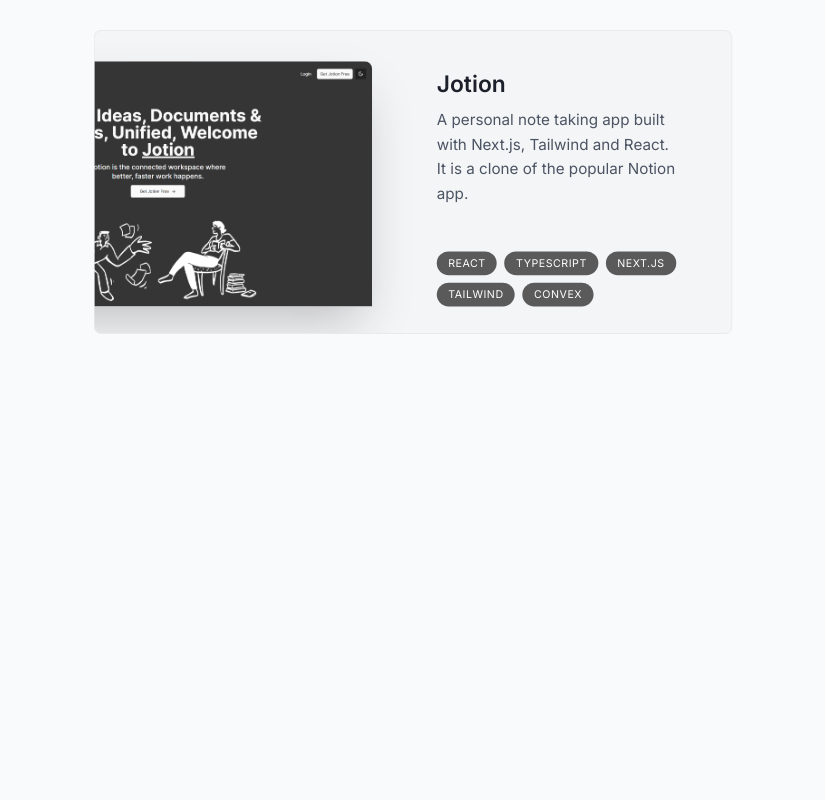
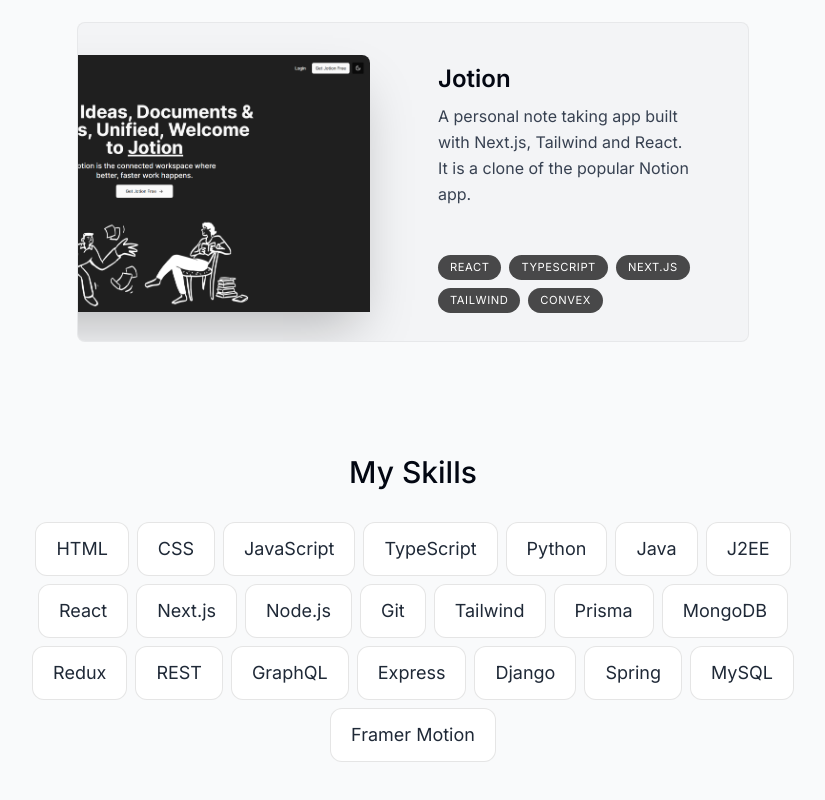
Before and after one commit to tabsheermk/tabsheermk-portfolio, a Next.js app: page / in a window 1280 px wide. Shown: the part 1674-2474 px from the top of the page, without its empty margins (227-1052 px from the left). Before the commit the page ends 2016 px from the top, so only its background shows below. Built offline with nearby package versions, Linux system fonts and the light colour scheme.

Commit message:
8-Skills Section added

```diff
--- a/app/page.tsx
+++ b/app/page.tsx
@@ -2,6 +2,7 @@
 import Intro from "@/components/intro";
 import Projects from "@/components/projects";
 import SectionDivider from "@/components/section-divider";
+import Skills from "@/components/skills";
 
 export default function Home() {
   return (
@@ -10,6 +11,7 @@
       <SectionDivider />
       <About />
       <Projects />
+      <Skills />
     </main>
   );
 }
--- a/components/projects.tsx
+++ b/components/projects.tsx
@@ -10,7 +10,7 @@
   const { ref } = useSectionInView({ threshold: 0.5, sectionName: "Projects" });
 
   return (
-    <section id="projects" className="scroll-mt-28" ref={ref}>
+    <section id="projects" className="scroll-mt-28 mb-28" ref={ref}>
       <SectionHeading title="My Projects" />
       <div>
         {projectsData.map((project, index) => (
--- /dev/null
+++ b/components/skills.tsx
@@ -0,0 +1,51 @@
+"use client";
+
+import { skillsData } from "@/lib/data";
+import { useSectionInView } from "@/lib/hooks";
+import SectionHeading from "./section-heading";
+import { motion } from "framer-motion";
+
+const fadeInAnimationVariants = {
+  initial: {
+    opacity: 0,
+    y: 100,
+  },
+  animate: (index: number) => ({
+    opacity: 1,
+    y: 0,
+    transition: {
+      delay: 0.05 * index,
+    },
+  }),
+};
+
+export default function Skills() {
+  const { ref } = useSectionInView({ threshold: 0.75, sectionName: "Skills" });
+
+  return (
+    <section
+      id="skills"
+      ref={ref}
+      className="mb-28 max-w-[53rem] scroll-mt-28 text-center sm:mb-40"
+    >
+      <SectionHeading title="My Skills" />
+      <ul className="flex flex-wrap justify-center gap-2 text-lg text-gray-800">
+        {skillsData.map((skill, index) => (
+          <motion.li
+            className="bg-white border border-black/[0.1] rounded-xl px-5 py-3"
+            key={index}
+            variants={fadeInAnimationVariants}
+            initial="initial"
+            whileInView="animate"
+            viewport={{
+              once: true,
+            }}
+            custom={index}
+          >
+            {skill}
+          </motion.li>
+        ))}
+      </ul>
+    </section>
+  );
+}
```
Also changed, not shown: .trunk/configs/.markdownlint.yaml (added), .trunk/trunk.yaml (added), 1 other file (tests, documents, lock files or other folders).
